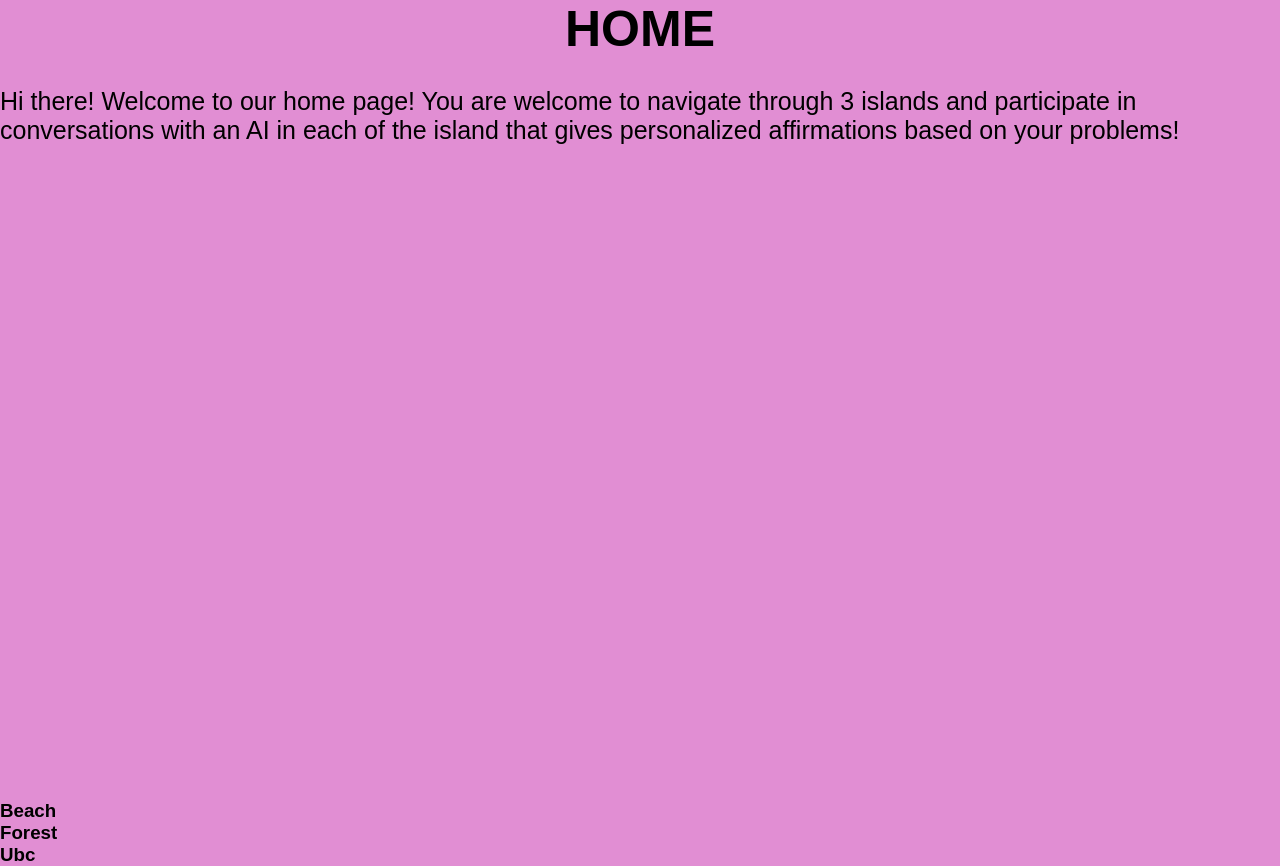
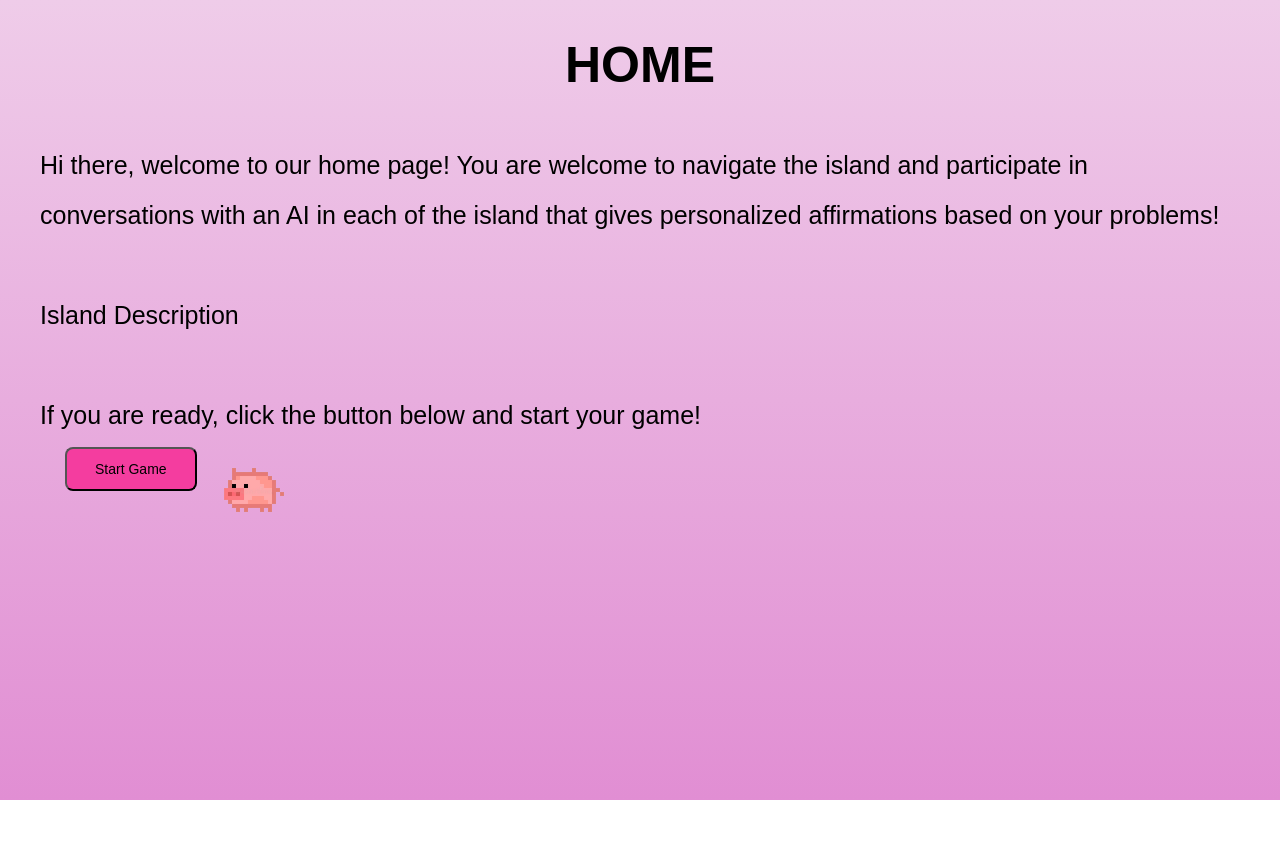
Before and after one commit to zifgu/cmdf-2023, a React (Create React App) app: page /Home in a window 1280 px wide. After the commit the page ends 800 px from the top, so only its background shows below. Built offline with nearby package versions, Linux system fonts and the light colour scheme.

Commit message:
modified home page

```diff
--- a/src/Home.css
+++ b/src/Home.css
@@ -3,15 +3,31 @@
     padding: 0;
     font-family: 'Poppins', sans-serif;
     box-sizing: border-box;
-    background: #e18ed3;
+    /*background: linear-gradient(to top, #efcce9, #e18ed3); */
 }
 .intro{
     font-size: 25px;
     width: 100%;
     height: 100vh;
+    padding: 40px;
+    line-height: 2em;
+    font-family: "Poppins";
+    margin: auto;
     position: relative;
     overflow: hidden;
+    background: linear-gradient(to top, #e18ed3, #efcce9);
+}
+.intro .item{
+    display: flex;
+    padding-left: 1em;
+    padding-right: 1em;
 }
 h1{
     text-align: center;
 }
+button{
+    font-size: 14px;
+    background-color: #f43d9f;
+    padding: 12px 28px;
+    border-radius: 8px;
+}
--- a/src/Home.tsx
+++ b/src/Home.tsx
@@ -1,6 +1,7 @@
 import React, {useState} from 'react';
 import Spline from "@splinetool/react-spline";
 import './Home.css';
+//import img from './img.png';
 
 export function Home() {
     return (
@@ -11,16 +12,32 @@ export function Home() {
             </head>
             <div className='intro'>
                 <h1>HOME</h1>
+
                 &nbsp;
-                <p>Hi there! Welcome to our home page! You are welcome to navigate through 3 islands and participate in conversations
+                <p>Hi there, welcome to our home page! You are welcome to navigate the island and participate in conversations
                     with an AI in each of the island that gives personalized affirmations based on your problems!
                 </p>
+                &nbsp;
+                <p>Island Description</p>
+                &nbsp;
+                <p>
+                    If you are ready, click the button below and start your game!
+                </p>
+                <div className='item'>
+                    <a href='/game'>
+                        <button>Start Game</button>
+                    </a>
+                    &nbsp;
+                    <img id="pig" src="img.png" width="100" height="100" />
+                </div>
+
             </div>
-            <div className='island'>
+
+            {/* <div className='island'>
                 <h3>Beach</h3>
                 <h3>Forest</h3>
                 <h3>Ubc</h3>
-            </div>
+            </div> */}
 
         </div>
     );
```
Also changed, not shown: public/img.png (added).
